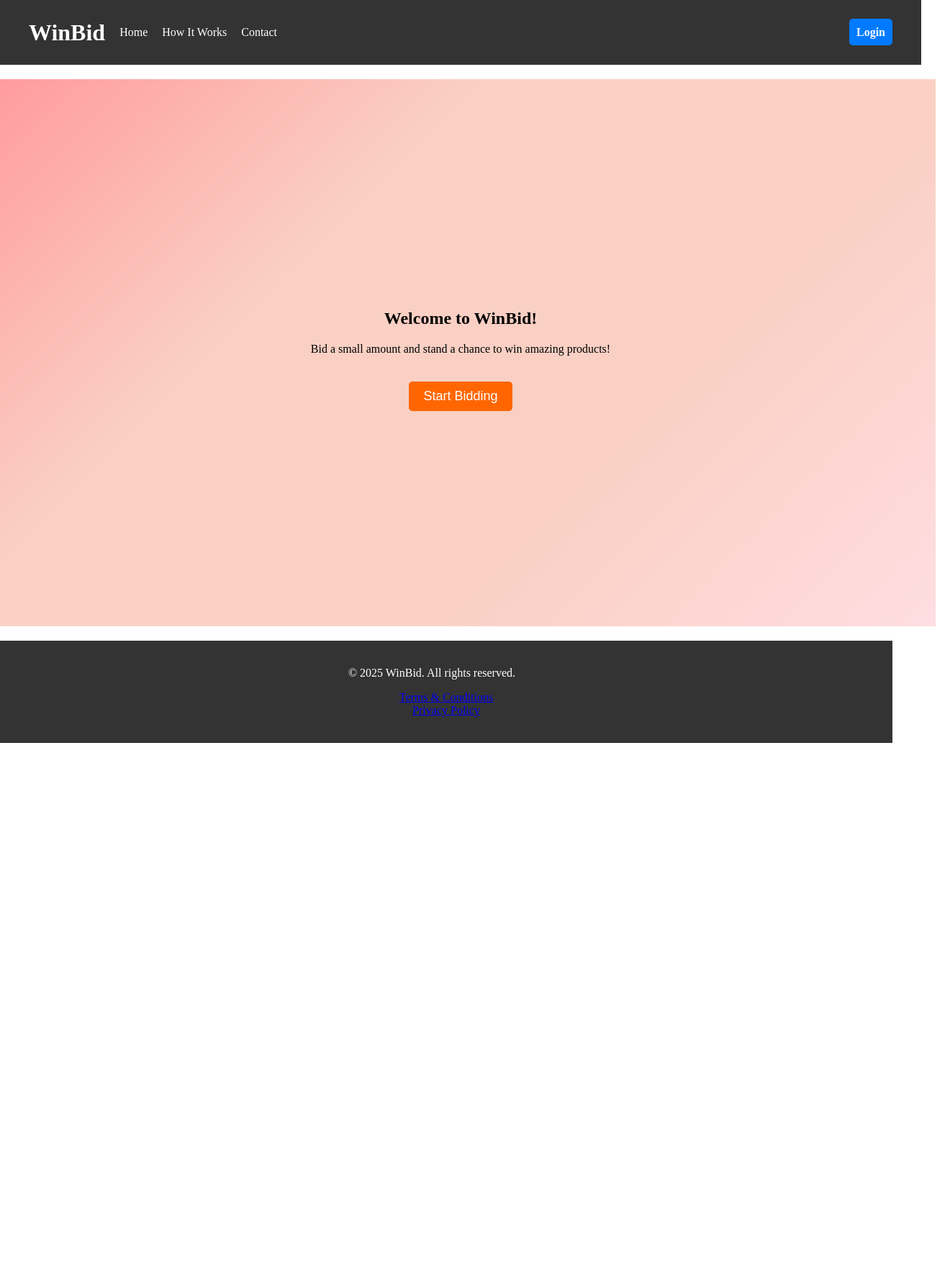
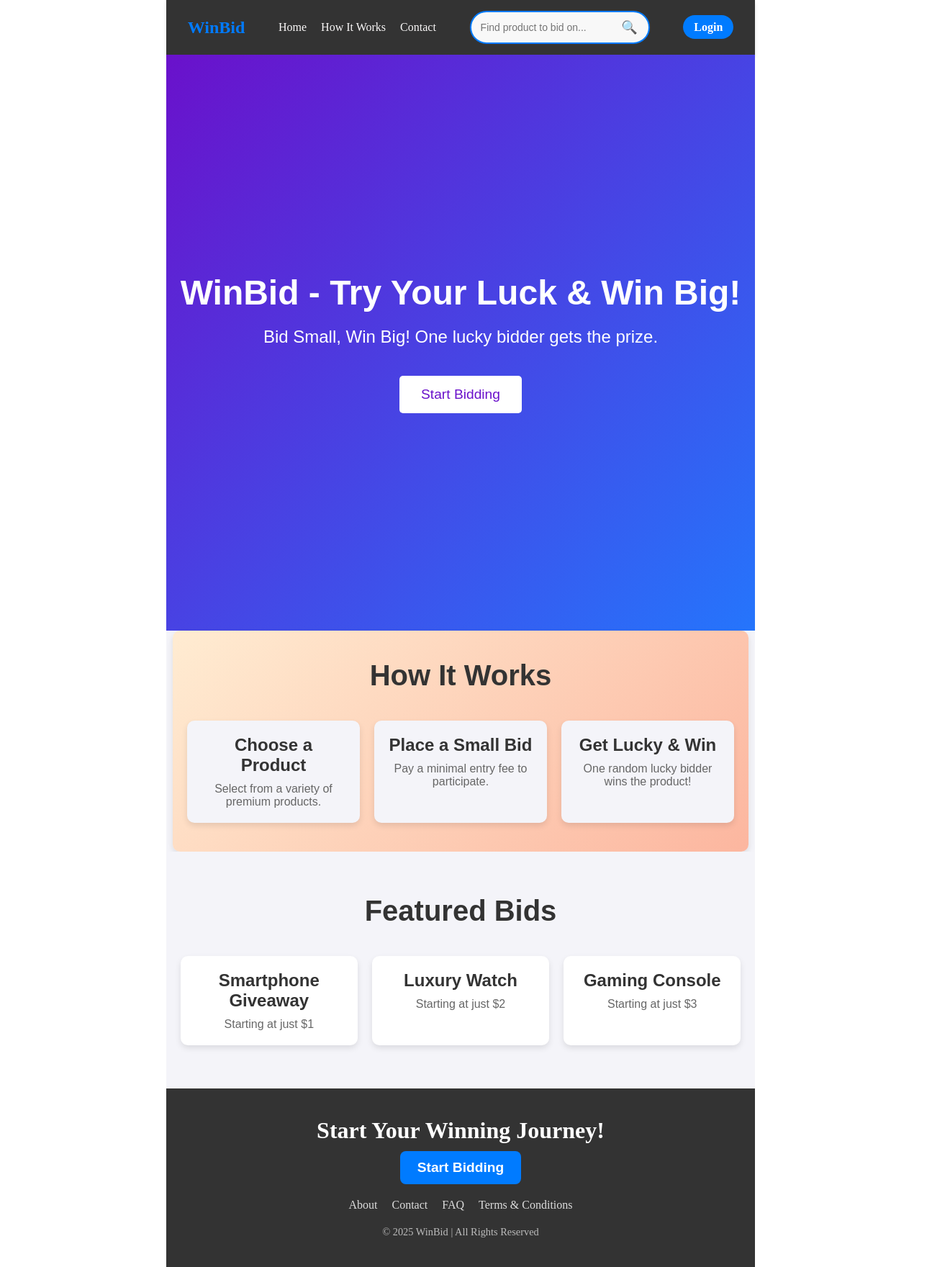
Before and after one commit to itssinghtanmay24/Winbid-frontend, a React (Vite) app: page / in a window 1280 px wide. Shown: the whole page at 72% size, 1320 px wide, since content can reach past the window. Before the commit the page ends 1032 px from the top, so only its background shows below. Built offline with nearby package versions, Linux system fonts and the light colour scheme.

Commit message:
Updated Home page

```diff
--- a/src/components/Footer.css
+++ b/src/components/Footer.css
@@ -1,11 +1,74 @@
+/* Footer Styling */
 .footer {
-  background-color: #333;
+  background-color: #333; /* Dark Gray */
   color: white;
   text-align: center;
-  padding: 20px 0;
-  width: 100vw; /* Ensure full viewport width */
-  position: relative;
-  bottom: 0;
-  left: 0;
-  right: 0;
+  padding: 40px 20px;
 }
+
+/* Footer Content */
+.footer-content {
+  margin-bottom: 20px;
+}
+
+.footer h2 {
+  font-size: 2rem;
+  font-weight: bold;
+}
+
+/* Start Bidding Button */
+.footer-button {
+  margin-top: 10px;
+  padding: 12px 24px;
+  font-size: 1.2rem;
+  font-weight: bold;
+  background-color: #007bff;
+  color: white;
+  border: none;
+  border-radius: 8px;
+  cursor: pointer;
+  transition: 0.3s ease-in-out;
+}
+
+.footer-button:hover {
+  background-color: #0056b3;
+}
+
+/* Footer Links */
+.footer-links {
+  margin-top: 20px;
+  display: flex;
+  justify-content: center;
+  gap: 20px;
+  flex-wrap: wrap;
+}
+
+.footer-links a {
+  text-decoration: none;
+  color: #ddd;
+  font-weight: 500;
+  transition: color 0.3s ease-in-out;
+}
+
+.footer-links a:hover {
+  color: #007bff;
+}
+
+/* Copyright Text */
+.footer-copyright {
+  margin-top: 20px;
+  font-size: 0.9rem;
+  color: #bbb;
+}
+
+/* Responsive Design */
+@media (max-width: 768px) {
+  .footer h2 {
+    font-size: 1.5rem;
+  }
+
+  .footer-links {
+    flex-direction: column;
+    gap: 10px;
+  }
+}
--- a/src/components/Footer.jsx
+++ b/src/components/Footer.jsx
@@ -1,14 +1,23 @@
-import React from 'react';
-import './Footer.css';
+import React from "react";
+import { Link } from "react-router-dom"; // Import for navigation
+import "./Footer.css";
 
 const Footer = () => {
   return (
     <footer className="footer">
-      <p>&copy; 2025 WinBid. All rights reserved.</p>
-      <ul>
-        <li><a href="#terms">Terms & Conditions</a></li>
-        <li><a href="#privacy">Privacy Policy</a></li>
-      </ul>
+      <div className="footer-content">
+        <h2>Start Your Winning Journey!</h2>
+        <Link to="/products">
+          <button className="footer-button">Start Bidding</button>
+        </Link>
+      </div>
+      <div className="footer-links">
+        <Link to="/about">About</Link>
+        <Link to="/contact">Contact</Link>
+        <Link to="/faq">FAQ</Link>
+        <Link to="/terms">Terms & Conditions</Link>
+      </div>
+      <p className="footer-copyright">© 2025 WinBid | All Rights Reserved</p>
     </footer>
   );
 };
--- a/src/components/Header.css
+++ b/src/components/Header.css
@@ -1,67 +1,87 @@
-/* Header Styles */
-/* Adjusted Header */
+/* Header Container */
 .header {
-  background-color: #333;
-  color: white;
-  padding: 20px 40px;
   display: flex;
   justify-content: space-between;
   align-items: center;
-  position: fixed;
-  top: 0;
-  left: 0;
-  right: 0;
-  z-index: 10;
-  height: 50px; /* Set a fixed height */
+  background: #333;
+  padding: 15px 30px;
+  box-shadow: 0 4px 6px rgba(0, 0, 0, 0.1);
 }
 
-/* Ensure content is not hidden under the header */
-.main-content {
-  margin-top: 90px; /* Adjust this based on the header height */
-  padding: 20px;
+/* Logo */
+.logo h1 {
+  font-size: 24px;
+  color: #007bff;
 }
 
-
-.header .logo h1 {
-  margin: 0;
+/* Navigation Links */
+nav ul {
+  display: flex;
+  list-style: none;
+  gap: 20px;
 }
 
-.header nav ul {
-  list-style-type: none;
-  margin: 0;
-  padding: 0;
-  display: flex;
+nav ul li a {
+  text-decoration: none;
+  color: #faf8f8;
+  font-weight: 500;
 }
 
-.header nav ul li {
-  margin-left: 20px;
+nav ul li a:hover {
+  color: #007bff;
 }
 
-.header nav ul li a {
-  color: white;
-  text-decoration: none;
-  font-size: 16px;
+/* Search Bar */
+.search-bar {
+  display: flex;
+  align-items: center;
+  border: 2px solid #007bff;
+  border-radius: 25px;
+  padding: 5px;
+  background: #f8f8f8;
+  width: 250px;
 }
 
-.header nav ul li a:hover {
-  text-decoration: underline;
+.search-bar input {
+  border: none;
+  outline: none;
+  padding: 8px;
+  font-size: 14px;
+  flex: 1;
+  background: transparent;
 }
 
-/* Login Button */
-.auth-buttons {
-  margin-left: auto;
+.search-bar button {
+  background: transparent;
+  border: none;
+  font-size: 18px;
+  cursor: pointer;
+  padding: 5px 10px;
 }
 
-.login-button {
-  background-color: #ff6600;
+/* Auth Buttons */
+.auth-buttons .login-button {
+  background: #007bff;
   color: white;
-  padding: 10px 15px;
-  border-radius: 5px;
+  padding: 8px 15px;
+  border-radius: 20px;
   text-decoration: none;
-  font-size: 16px;
   font-weight: bold;
 }
 
-.login-button:hover {
-  background-color: #e65c00;
+.auth-buttons .login-button:hover {
+  background: #0056b3;
 }
+
+/* Responsive */
+@media (max-width: 768px) {
+  .header {
+    flex-direction: column;
+    gap: 10px;
+  }
+
+  .search-bar {
+    width: 100%;
+    max-width: 300px;
+  }
+}
--- a/src/components/Header.jsx
+++ b/src/components/Header.jsx
@@ -1,13 +1,21 @@
-import React from "react";
-import { Link } from "react-router-dom"; // Import Link for navigation
+import React, { useState } from "react";
+import { Link } from "react-router-dom";
 import "./Header.css";
 
 const Header = () => {
+  const [searchQuery, setSearchQuery] = useState("");
+
+  const handleSearch = (e) => {
+    e.preventDefault();
+    alert(`Searching for: ${searchQuery}`); // Replace with actual search logic
+  };
+
   return (
     <header className="header">
       <div className="logo">
         <h1>WinBid</h1>
       </div>
+
       <nav>
         <ul>
           <li><Link to="/">Home</Link></li>
@@ -15,6 +23,18 @@ const Header = () => {
           <li><Link to="/contact">Contact</Link></li>
         </ul>
       </nav>
+
+      {/* Search Bar in the Middle */}
+      <form className="search-bar" onSubmit={handleSearch}>
+        <input
+          type="text"
+          placeholder="Find product to bid on..."
+          value={searchQuery}
+          onChange={(e) => setSearchQuery(e.target.value)}
+        />
+        <button type="submit">🔍</button>
+      </form>
+
       <div className="auth-buttons">
         <Link to="/login" className="login-button">Login</Link>
       </div>
--- a/src/components/Home.css
+++ b/src/components/Home.css
@@ -1,32 +1,130 @@
-.home {
+/* General Reset */
+* {
+  margin: 0;
+  padding: 0;
+  box-sizing: border-box;
+}
+
+/* Full-screen container */
+.home-container {
   display: flex;
   flex-direction: column;
-  align-items: center;
-  justify-content: center;
-  text-align: center;
-  min-height: calc(100vh - 80px);
-  padding: 20px;
-  width: 100vw;
-  background: linear-gradient(135deg, #ff9a9e, #fad0c4, #fad0c4, #ffdde1);
-  background-size: cover;
+  min-height: 100vh;
+  font-family: Arial, sans-serif;
+  background-color: #f4f4f9;
+  color: #333;
 }
 
-
-.lander {
-  max-width: 600px;
+/* Hero Section */
+.hero-section {
+  display: flex;
+  flex-direction: column;
+  justify-content: center;
+  align-items: center;
+  text-align: center;
+  height: 100vh;
+  background: linear-gradient(135deg, #6a11cb, #2575fc);
+  color: white;
+  padding: 20px;
 }
 
-.cta-button {
-  background-color: #ff6600;
-  color: white;
-  border: none;
-  padding: 10px 20px;
-  font-size: 18px;
-  cursor: pointer;
-  border-radius: 5px;
-  margin-top: 20px;
+.hero-section h1 {
+  font-size: 3rem;
+  margin-bottom: 20px;
 }
 
-.cta-button:hover {
-  background-color: #e65c00;
+.hero-section p {
+  font-size: 1.5rem;
+  margin-bottom: 40px;
 }
+
+.hero-button {
+  padding: 15px 30px;
+  font-size: 1.2rem;
+  color: #6a11cb;
+  background-color: white;
+  border: none;
+  border-radius: 5px;
+  cursor: pointer;
+  transition: background-color 0.3s ease;
+}
+
+.hero-button:hover {
+  background-color: #f4f4f9;
+}
+
+/* How It Works Section */
+.how-it-works {
+  padding: 60px 20px;
+  background-color: white;
+  text-align: center;
+}
+
+.how-it-works h2 {
+  font-size: 2.5rem;
+  margin-bottom: 40px;
+}
+
+.steps-container {
+  display: flex;
+  justify-content: space-around;
+  flex-wrap: wrap;
+  gap: 20px;
+}
+
+.step-card {
+  flex: 1;
+  max-width: 300px;
+  padding: 20px;
+  background-color: #f4f4f9;
+  border-radius: 10px;
+  box-shadow: 0 4px 8px rgba(0, 0, 0, 0.1);
+}
+
+.step-card h3 {
+  font-size: 1.5rem;
+  margin-bottom: 10px;
+}
+
+.step-card p {
+  font-size: 1rem;
+  color: #666;
+}
+
+/* Featured Bids Section */
+.featured-bids {
+  padding: 60px 20px;
+  background-color: #f4f4f9;
+  text-align: center;
+}
+
+.featured-bids h2 {
+  font-size: 2.5rem;
+  margin-bottom: 40px;
+}
+
+.featured-container {
+  display: flex;
+  justify-content: space-around;
+  flex-wrap: wrap;
+  gap: 20px;
+}
+
+.featured-item {
+  flex: 1;
+  max-width: 300px;
+  padding: 20px;
+  background-color: white;
+  border-radius: 10px;
+  box-shadow: 0 4px 8px rgba(0, 0, 0, 0.1);
+}
+
+.featured-item h3 {
+  font-size: 1.5rem;
+  margin-bottom: 10px;
+}
+
+.featured-item p {
+  font-size: 1rem;
+  color: #666;
+}
--- a/src/components/Home.jsx
+++ b/src/components/Home.jsx
@@ -1,21 +1,54 @@
 import React from "react";
-import { useNavigate } from "react-router-dom";
-import "./Home.css";
+import "./Home.css"; // Import CSS file
+import { Link } from "react-router-dom";
 
-const Home = () => {
-  const navigate = useNavigate();
+const HomePage = () => {
+  return (
+    <div className="home-container">
+      {/* Hero Section */}
+      <section className="hero-section">
+        <h1>WinBid - Try Your Luck & Win Big!</h1>
+        <p>Bid Small, Win Big! One lucky bidder gets the prize.</p>
+        <Link to="/products">
+          <button className="hero-button">Start Bidding</button>
+        </Link>
+      </section>
 
-  return (
-    <main className="home">
-      <section className="lander">
-        <h1>Welcome to WinBid!</h1>
-        <p>Bid a small amount and stand a chance to win amazing products!</p>
-        <button className="cta-button" onClick={() => navigate("/products")}>
-          Start Bidding
-        </button>
+      {/* How It Works */}
+      <section className="how-it-works">
+        <h2>How It Works</h2>
+        <div className="steps-container">
+          {[
+            { title: "Choose a Product", description: "Select from a variety of premium products." },
+            { title: "Place a Small Bid", description: "Pay a minimal entry fee to participate." },
+            { title: "Get Lucky & Win", description: "One random lucky bidder wins the product!" }
+          ].map((step, index) => (
+            <div key={index} className="step-card">
+              <h3>{step.title}</h3>
+              <p>{step.description}</p>
+            </div>
+          ))}
+        </div>
       </section>
-    </main>
+
+      {/* Featured Bids */}
+      <section className="featured-bids">
+        <h2>Featured Bids</h2>
+        <div className="featured-container">
+          {[
+            { title: "Smartphone Giveaway", price: "$1" },
+            { title: "Luxury Watch", price: "$2" },
+            { title: "Gaming Console", price: "$3" }
+          ].map((item, index) => (
+            <div key={index} className="featured-item">
+              <h3>{item.title}</h3>
+              <p>Starting at just {item.price}</p>
+            </div>
+          ))}
+        </div>
+      </section>
+    </div>
   );
 };
 
-export default Home;
+export default HomePage;
```
